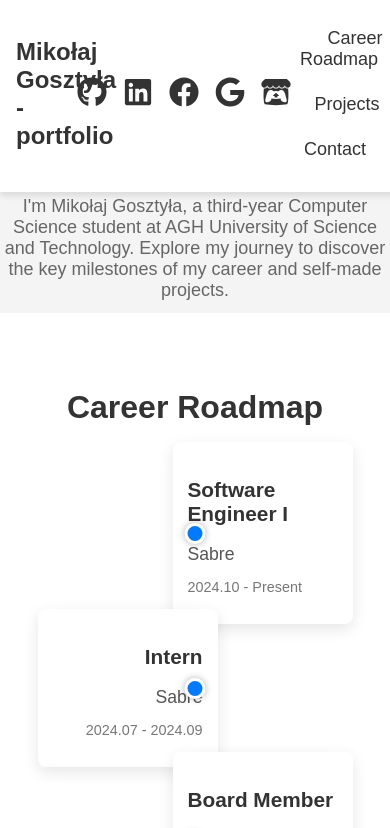
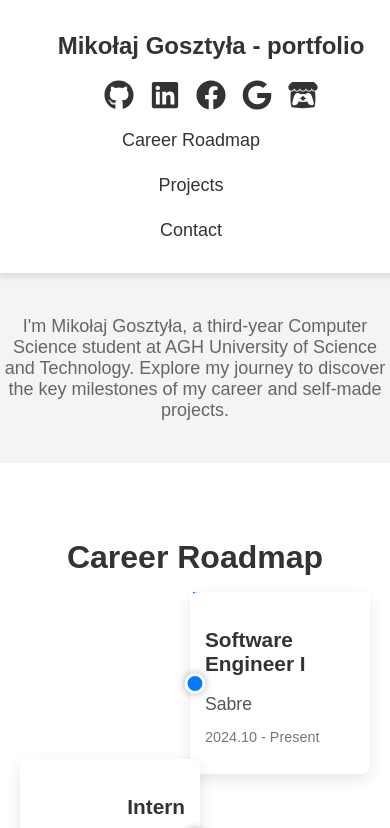
Before and after one commit to Mikosztyla/Mikosztyla.github.io, a React (Create React App) app: page / in a window 390 px wide. Shown: the top 828 px of the page. Built offline with nearby package versions, Linux system fonts and the light colour scheme.

Commit message:
Phone adjustment

```diff
--- a/src/Portfolio.css
+++ b/src/Portfolio.css
@@ -26,6 +26,7 @@ body::-webkit-scrollbar {
 
 .nav-bar {
     position: fixed;
+    flex-direction: row;
     width: 100%;
     background-color: #fff;
     box-shadow: 0 4px 6px rgba(0, 0, 0, 0.1);
@@ -302,9 +303,17 @@ body::-webkit-scrollbar {
     text-decoration: none;
 }
 
-@media (max-width: 800px) {
+@media (max-width: 900px) {
     .nav-links {
-        flex-direction: column;
+        flex-direction: row;
+        justify-content: center;
+        width: 90%;
+        padding-right: 60px;
+        margin-right: 20px;
+    }
+
+    .nav-links li:last-child {
+        margin-right: 0px;
     }
 
     .hero-header {
@@ -317,4 +326,36 @@ body::-webkit-scrollbar {
         width: 90%;
         margin: 0 auto;
     }
+
+    .nav-title{
+        width: 90%;
+        text-align: center;
+    }
+    .nav-icons{
+        width: 90%;
+    }
+
+    .nav-bar {
+        flex-direction: column;
+    }
 }
+
+@media (max-width: 500px) {
+    .nav-links {
+        flex-direction: column;
+        justify-content: center;
+        width: 100%;
+        padding-right: 60px;
+        margin-right: 20px;
+    }
+
+    .hero-header {
+        padding-top: 290px;
+        padding-bottom: 30px;
+        height: 15vh;
+    }
+
+    .roadmap-container {
+        width: 100%;
+    }
+}
```
